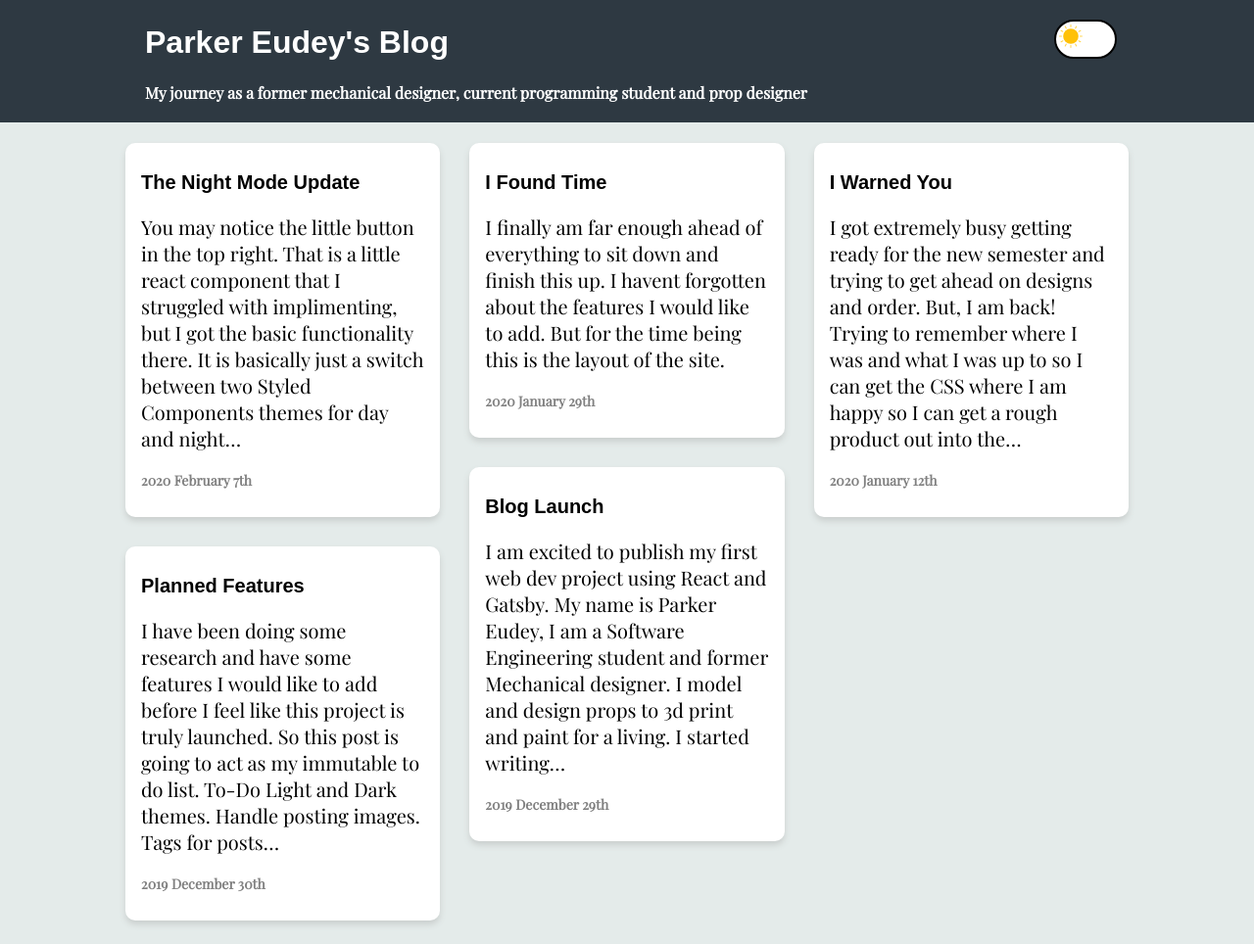
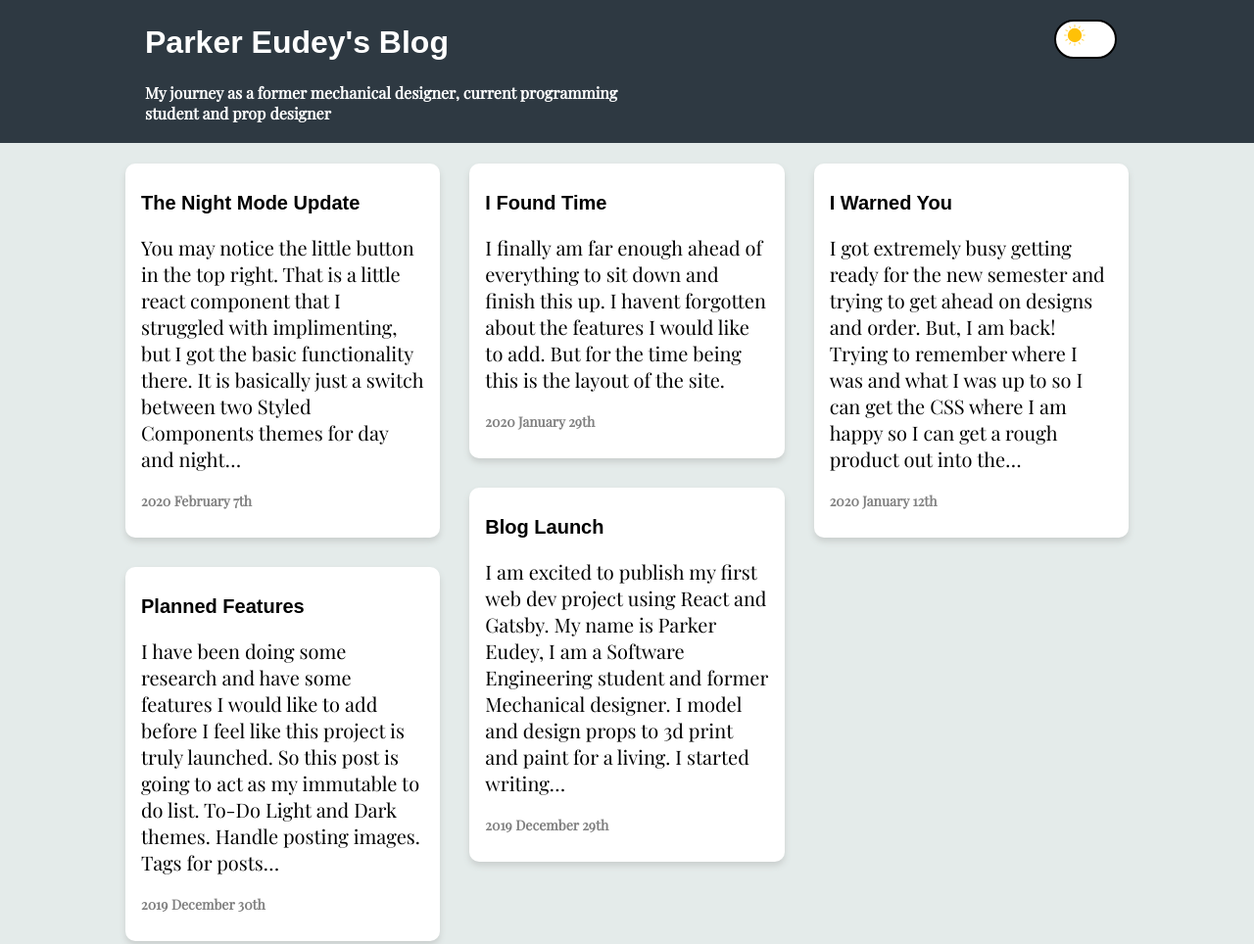
Before and after one commit to Peudey/ParkerEudeyBlog, a Gatsby site: page / in a window 1280 px wide. Shown: the top 964 px of the page at 98% size. Built offline with nearby package versions, Linux system fonts and the light colour scheme; Gatsby itself is replaced by a stand-in of ours; some packages are replaced by stand-ins of ours.

Commit message:
Fix header

```diff
--- a/src/components/Layout.js
+++ b/src/components/Layout.js
@@ -59,7 +59,7 @@ const AppStyles = styled.main`
             width: 50vw;
             min-width: 250px;
             p{
-                width: 90vw;
+                width: 40vw;
             }
         }
     }
--- a/src/components/Toggle.js
+++ b/src/components/Toggle.js
@@ -8,14 +8,14 @@ import SunIcon from './icons/sun.svg';
 console.log(MoonIcon);
 const ToggleContainer = styled.button`
     background: white;
-    border: 2px solid ${({ theme }) => theme.toggleBorder};
+    border: 2px solid black;
     border-radius: 30px;
     cursor: pointer;
     display: flex;
     font-size: 0.5rem;
     justify-content: space-between;
     overflow: hidden;
-    padding: 0.2rem;
+    padding: 0.2rem .5rem;
     position: relative;
     top: 1rem;
     width: 5vw;
```
